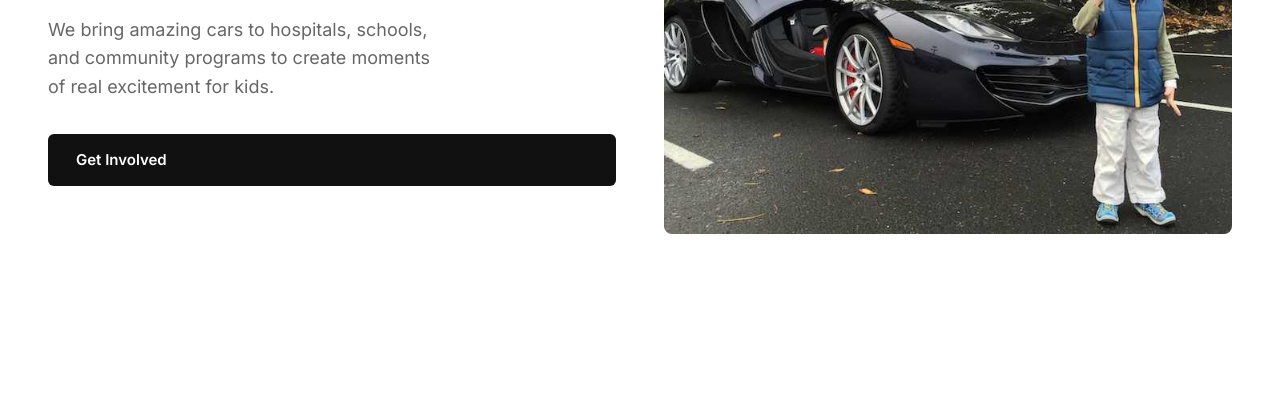
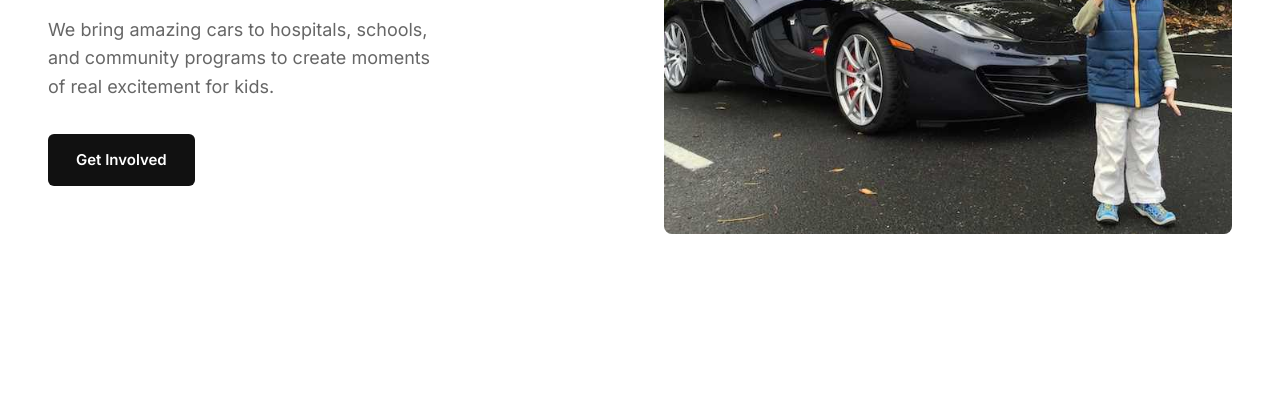
Before and after one commit to MaxBartnitski/carsandkids, a plain HTML site: page index.html in a window 1280 px wide. Shown: the part 402-797 px from the top of the page. Drawn offline with Linux system fonts and the light colour scheme.

Commit message:
Fix hero: vertically center text, keep button compact

```diff
--- a/styles.css
+++ b/styles.css
@@ -92,6 +92,8 @@ main {
     display: flex;
     flex-direction: column;
     justify-content: center;
+    align-items: flex-start;
+    height: 100%;
 }
 
 .hero-text h1 {
@@ -108,6 +110,10 @@ main {
     max-width: 400px;
     margin-bottom: 32px;
     line-height: 1.6;
+}
+
+.hero-text .btn-primary {
+    width: auto;
 }
 
 .btn-primary {
```
